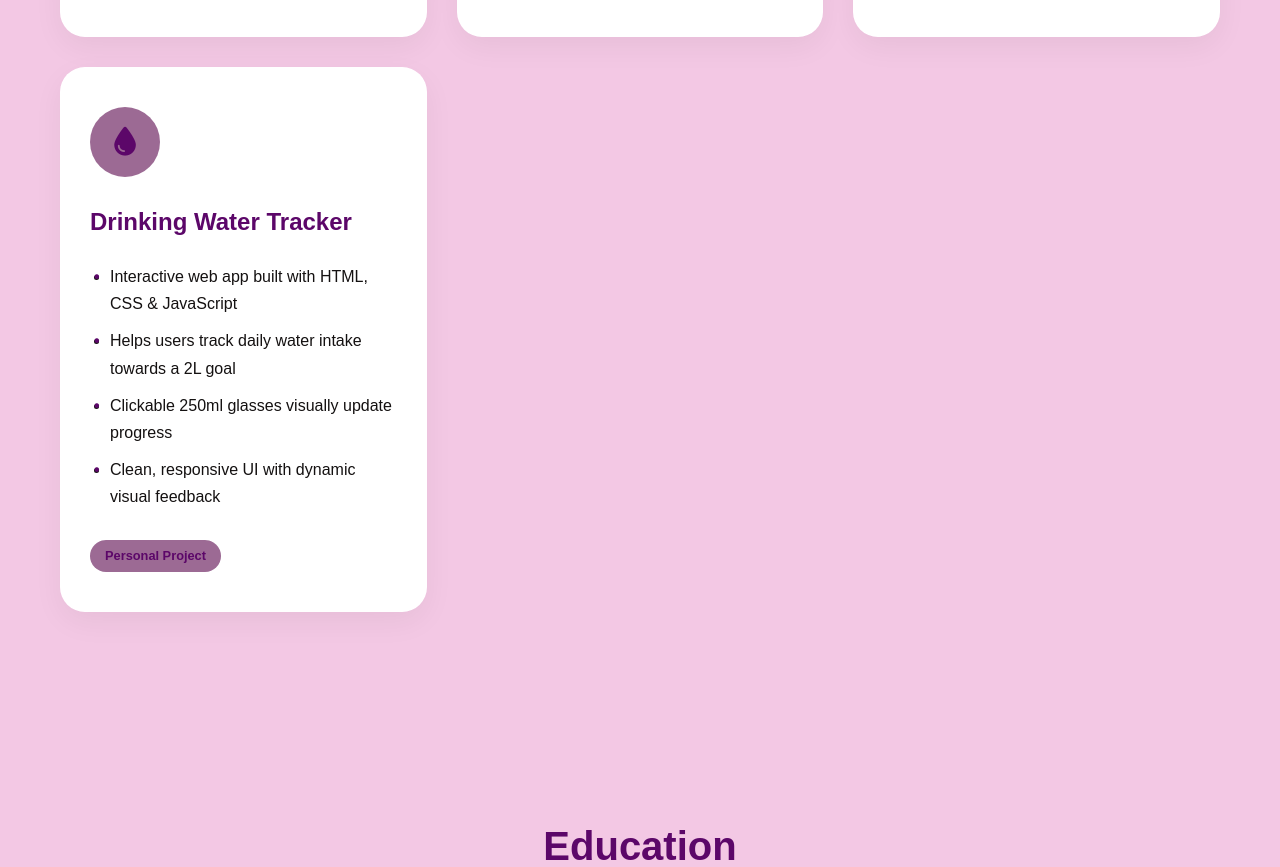
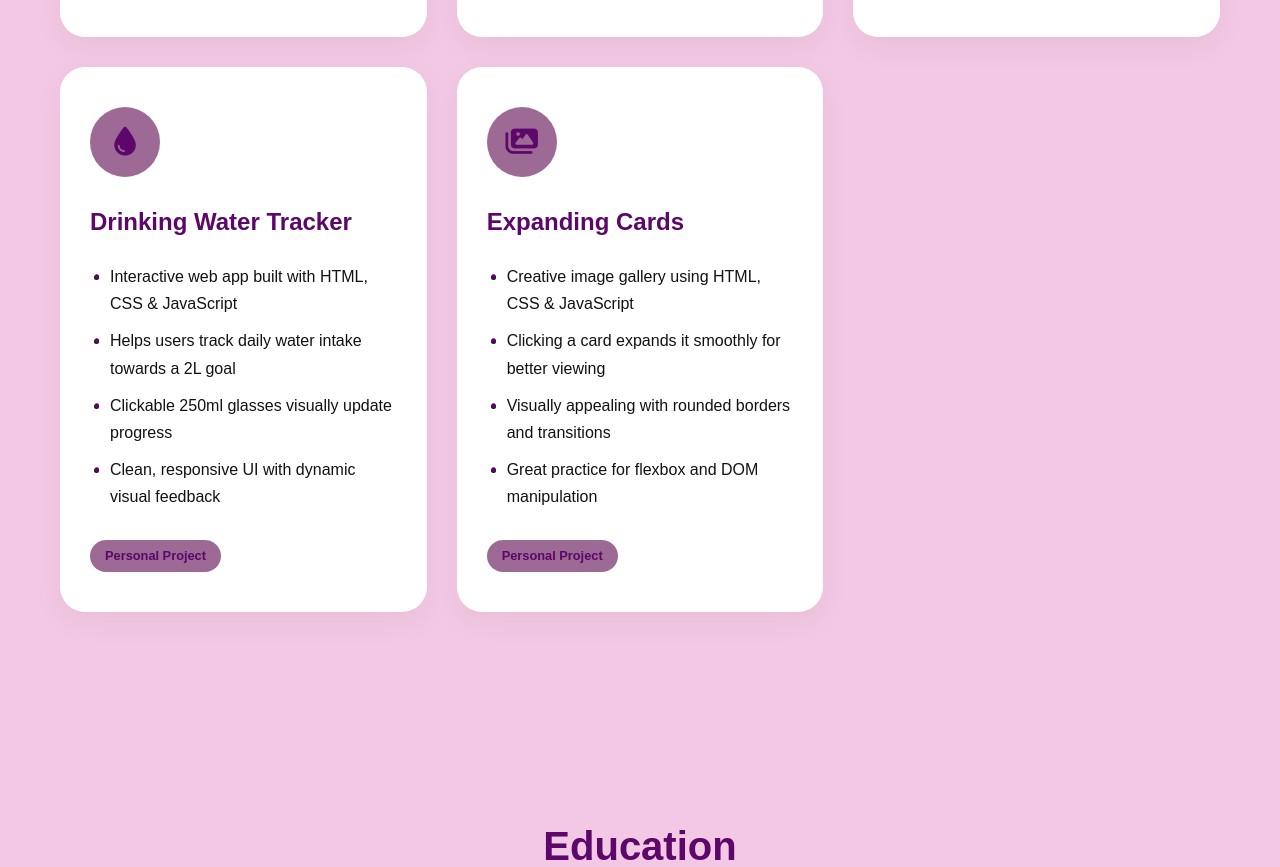
Before and after one commit to umrak03/Portfolio-Website, a plain HTML site: page index.html in a window 1280 px wide. Shown: the part 1791-2658 px from the top of the page. Drawn offline with Linux system fonts and the light colour scheme.

Commit message:
Update index.html

```diff
--- a/index.html
+++ b/index.html
@@ -123,6 +123,20 @@
                      </ul>
                      <div class="project-tag">Personal Project</div>
                 </div>
+                <div class="project-card">
+    <div class="project-icon">
+        <i class="fas fa-images"></i>
+    </div>
+    <h3>Expanding Cards</h3>
+    <ul class="project-features">
+        <li>Creative image gallery using HTML, CSS & JavaScript</li>
+        <li>Clicking a card expands it smoothly for better viewing</li>
+        <li>Visually appealing with rounded borders and transitions</li>
+        <li>Great practice for flexbox and DOM manipulation</li>
+    </ul>
+    <div class="project-tag">Personal Project</div>
+</div>
+
             </div>
         </div>
     </section>
```
